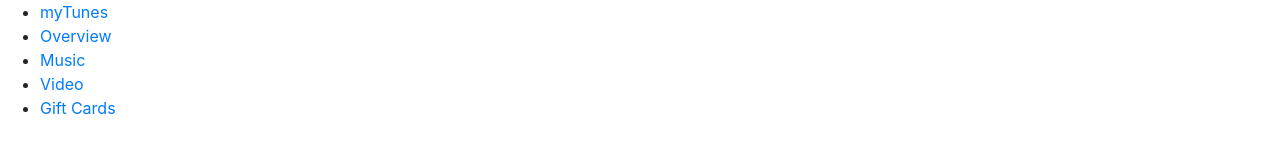
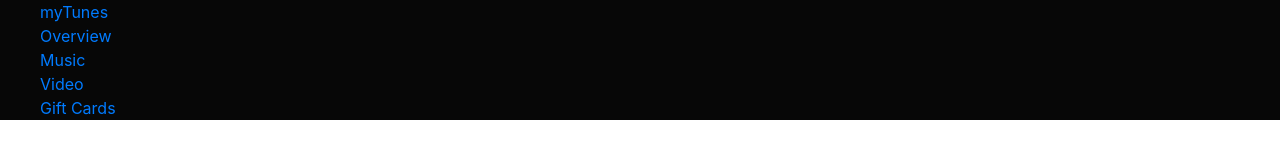
Before and after one commit to MostafaSalama/simple-myTunes-landing-page, a website with bundled scripts: page src/index.html in a window 1280 px wide. Built offline with nearby package versions, Linux system fonts and the light colour scheme.

Commit message:
adding classes to nav elements in html

```diff
--- a/src/index.html
+++ b/src/index.html
@@ -7,13 +7,13 @@
 <body>
 <header>
     <main>
-        <nav>
-            <ul>
-                <li><a href="#">myTunes</a></li>
-                <li><a href="#">Overview</a></li>
-                <li><a href="#">Music</a></li>
-                <li><a href="#">Video</a></li>
-                <li><a href="#">Gift Cards</a></li>
+        <nav class="nav">
+            <ul class="nav-list">
+                <li class="nav-list--item"><a href="#">myTunes</a></li>
+                <li class="nav-list--item"><a href="#">Overview</a></li>
+                <li class="nav-list--item"><a href="#">Music</a></li>
+                <li class="nav-list--item"><a href="#">Video</a></li>
+                <li class="nav-list--item"><a href="#">Gift Cards</a></li>
             </ul>
         </nav>
     </main>
--- /dev/null
+++ b/src/style/components/_nav.scss
@@ -0,0 +1,10 @@
+$nav_background: #070707;
+$nav_link_color : #D3EEEE;
+$nav_link_hover_color : #444444;
+
+.nav {
+  background-color: $nav_background;
+  > .nav-list {
+    list-style: none;
+  }
+}
--- a/src/style/main.scss
+++ b/src/style/main.scss
@@ -1,4 +1,5 @@
 @import "reset";
+@import "components/nav";
 $main_color : #999;
 h1 {
   background-color: $main_color;
```
